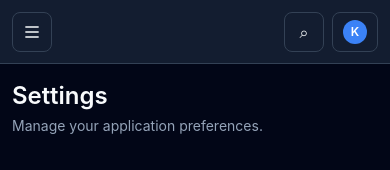
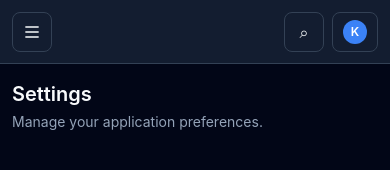
Before and after one commit to krishna-hingu/devflow, a React (Vite) app: page /settings in a window 390 px wide. Shown: the top 170 px of the page. Built offline with nearby package versions, Linux system fonts and the light colour scheme.

Commit message:
style: polish responsive text and touch targets

```diff
--- a/src/pages/Settings.jsx
+++ b/src/pages/Settings.jsx
@@ -2,7 +2,7 @@ function Settings() {
   return (
     <div className="space-y-6">
       <div>
-        <h1 className="text-2xl font-semibold text-devflow-text">Settings</h1>
+        <h1 className="text-xl font-semibold text-devflow-text sm:text-2xl">Settings</h1>
         <p className="mt-1 text-sm text-devflow-text-muted">
           Manage your application preferences.
         </p>
```
